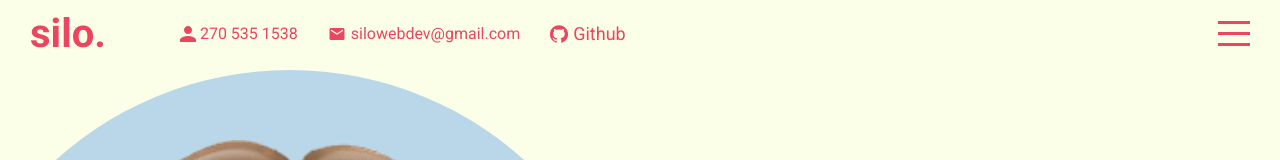
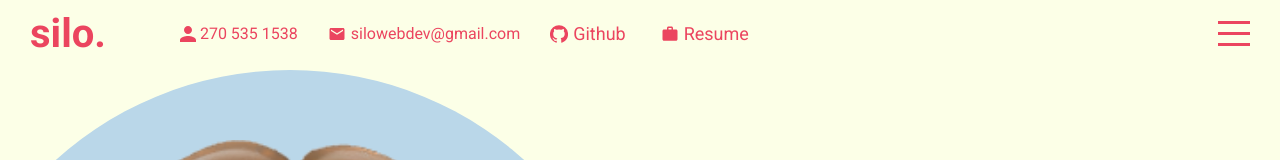
Before and after one commit to twodozeneggs/portfolio, a React (Create React App) app: page / in a window 1280 px wide. Shown: the top 160 px of the page. Built offline with nearby package versions, Linux system fonts and the light colour scheme.

Commit message:
added resume to topbar

```diff
--- a/package.json
+++ b/package.json
@@ -12,6 +12,7 @@
     "emailjs": "^4.0.1",
     "itype": "^3.0.1",
     "ityped": "^1.0.3",
+    "js-file-download": "^0.4.12",
     "node-sass": "^7.0.1",
     "react": "^18.2.0",
     "react-dom": "^18.2.0",
--- a/src/components/topbar/Topbar.jsx
+++ b/src/components/topbar/Topbar.jsx
@@ -1,6 +1,6 @@
 
 import './topbar.scss'
-import {Person, Mail, GitHub} from "@material-ui/icons"
+import {Person, Mail, GitHub, Work} from "@material-ui/icons"
 
 export default function Topbar({ menuOpen, setMenuOpen }) {
 
@@ -28,6 +28,10 @@ export default function Topbar({ menuOpen, setMenuOpen }) {
                 <GitHub className="icon" onClick={() => openInNewTab('https://github.com/twodozeneggs')}/>
                 <span className="icon" onClick={() => openInNewTab('https://github.com/twodozeneggs') }>Github</span>
               </div>
+              <div className='itemContainer3'>
+                <Work className="icon" onClick={() => openInNewTab('https://drive.google.com/file/d/13-z2GYdknqqDsmc8DdqrC0i7dex24qEF/view?usp=sharing')}/>
+                <span className="icon" onClick={() => openInNewTab('https://drive.google.com/file/d/13-z2GYdknqqDsmc8DdqrC0i7dex24qEF/view?usp=sharing') }>Resume</span>
+              </div>
             </div>
             <div className="right">
               <div className="hamburger" onClick={()=>setMenuOpen(!menuOpen) }>
--- a/src/components/topbar/topbar.scss
+++ b/src/components/topbar/topbar.scss
@@ -83,6 +83,31 @@
                     align-items: center;
                 }
             }
+            .itemContainer3{
+                display: flex;
+                align-items: center;
+                margin-left: 30px;
+                cursor: pointer;
+
+                @include mobile{
+                    display: none;
+                }
+
+                .icon{
+                    font-size: 18px;
+                    margin-right: 5px;
+                    display: flex;
+                    align-items: center;
+
+                }
+
+                .span{
+                    font-size: 15px;
+                    font-weight: 500px;
+                    display: flex;
+                    align-items: center;
+                }
+            }
         }
 
 
```
Also changed, not shown: 2 other files (tests, documents, lock files or other folders).
